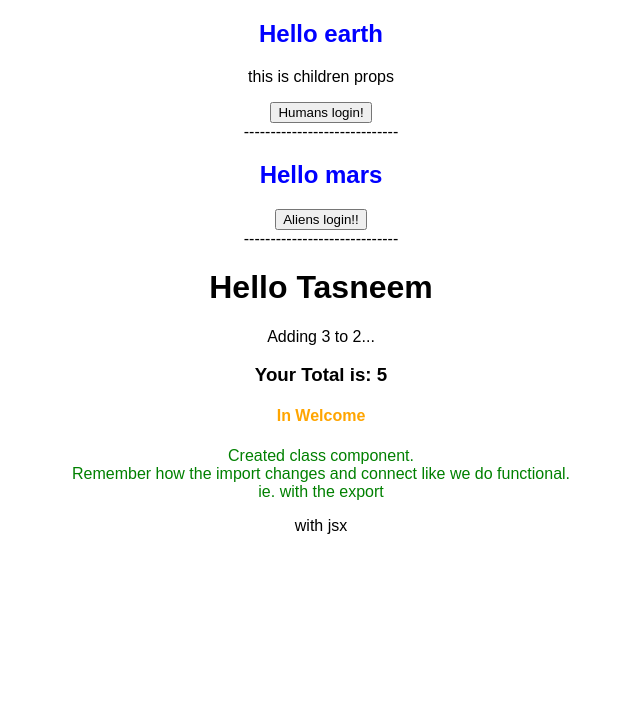
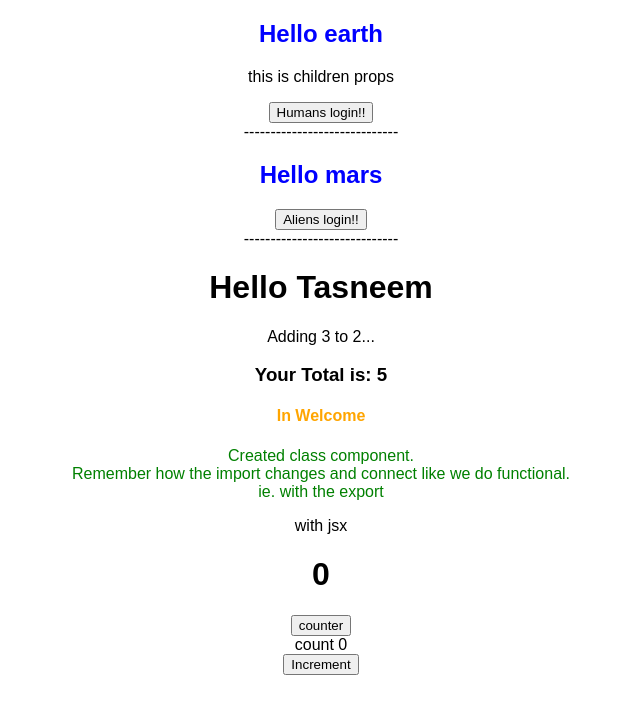
Before and after one commit to Tasneem-Wadee/LearnReact2, a React (Create React App) app: page / in a window 1280 px wide. Shown: the top 714 px of the page, without its empty margins (319-959 px from the left). Built offline with nearby package versions, Linux system fonts and the light colour scheme.

Commit message:
Update 7 files

```diff
--- a/src/App.js
+++ b/src/App.js
@@ -5,6 +5,8 @@ import "./styles.css";
 import Greeting from "./components/Greeting";
 import Welcome from "./components/Welcome";
 import Hello from "./components/Hello";
+import Message from "./components/Message";
+import Counter from "./components/Counter";
 //import WeirdHello from "./components/Hello"
 
 //names exports?? which are those
@@ -21,13 +23,14 @@ export default function App() {
     <div className="App">
       <Greeting planet="earth">
         <p> this is children props </p>
-        <button> Humans login! </button>
+        <button> Humans login!! </button>
       </Greeting>
       <div>
         <Greeting planet="mars">
           <button onClick="warning()"> Aliens login!! </button>
         </Greeting>
       </div>
+
       <h1>Hello {name} </h1>
       <p>
         Adding {y} to {x}...{" "}
@@ -36,6 +39,8 @@ export default function App() {
       <Welcome text="In Welcome" />
       <Hello />
       {/* <WeirdHello/> */}
+       <Message />
+       <Counter/>
     </div>
   );
 }
--- /dev/null
+++ b/src/components/Counter.js
@@ -0,0 +1,29 @@
+import React, { Component } from "react";
+
+class Counter extends Component {
+
+  constructor(props){
+      super(props)
+          this.state= {
+              count: 0
+          }
+
+  }
+   increment(){
+       this.setState ({
+           count: this.state.count + 1
+       })
+       console.log(this.state.count)
+   }
+
+   render() {
+            return (
+                <div>
+                  <div>  count {this.state.count}</div>
+                  <button onClick ={()=> this.increment()} > Increment </button>
+                </div>
+            )
+    }
+}
+
+export default Counter
--- a/src/components/Greeting.js
+++ b/src/components/Greeting.js
@@ -12,4 +12,4 @@ const Greeting = (props) => {
   );
 };
 
-export default Greeting;
+export default Greeting
--- a/src/components/Hello.js
+++ b/src/components/Hello.js
@@ -16,5 +16,5 @@ const WeirdHello = () => {
     {id:'Hello', className: 'dummyClass'},
     React.createElement('h1', null, 'without jsx'))
 }*/
-export default Hello;
+export default Hello
 //export default WeirdHello;
--- /dev/null
+++ b/src/components/Message.js
@@ -0,0 +1,33 @@
+import React, { Component } from "react";
+
+class Message extends Component{
+    constructor(){
+        super()
+        var n=0;
+        this.state ={
+              message: n
+            }
+     }
+     changeMessage(x){
+          var x = this.x;
+
+          this.setState({
+
+             message: 'not yet working'
+         })
+     }
+
+    render() {
+        return(
+            <div>
+            <h1> {this.state.message}  </h1>
+            <button onClick ={() => this.changeMessage(this.state.message)}> counter </button>
+            </div>
+        )
+    }
+ }
+
+
+
+
+export default Message
--- a/src/components/Welcome.js
+++ b/src/components/Welcome.js
@@ -19,4 +19,4 @@ class Welcome extends Component {
   }
 }
 
-export default Welcome;
+export default Welcome
```
Also changed, not shown: 1 other file (tests, documents, lock files or other folders).
